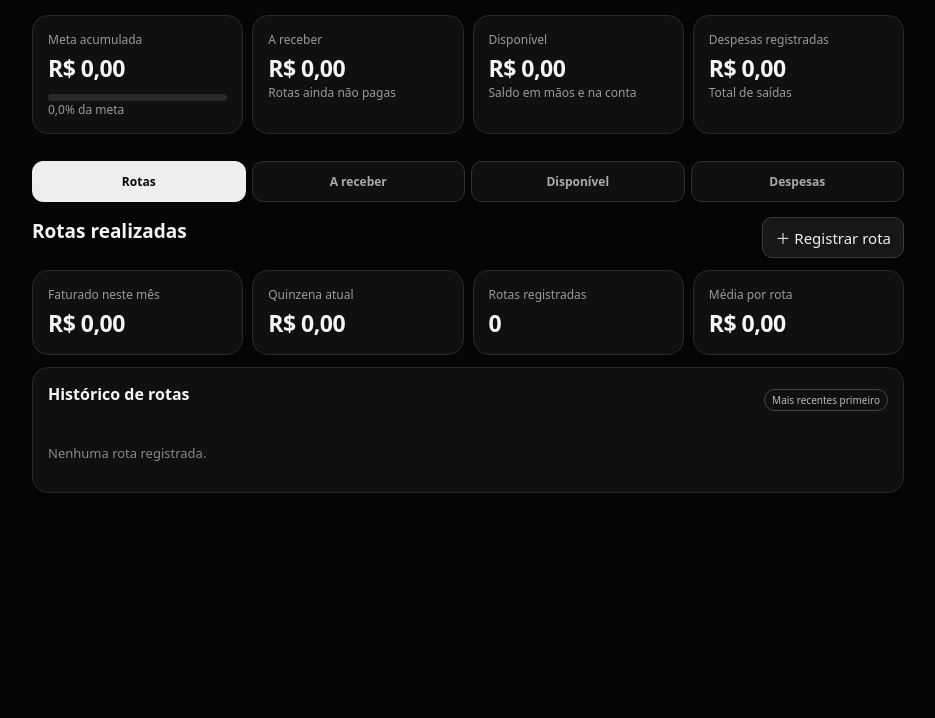
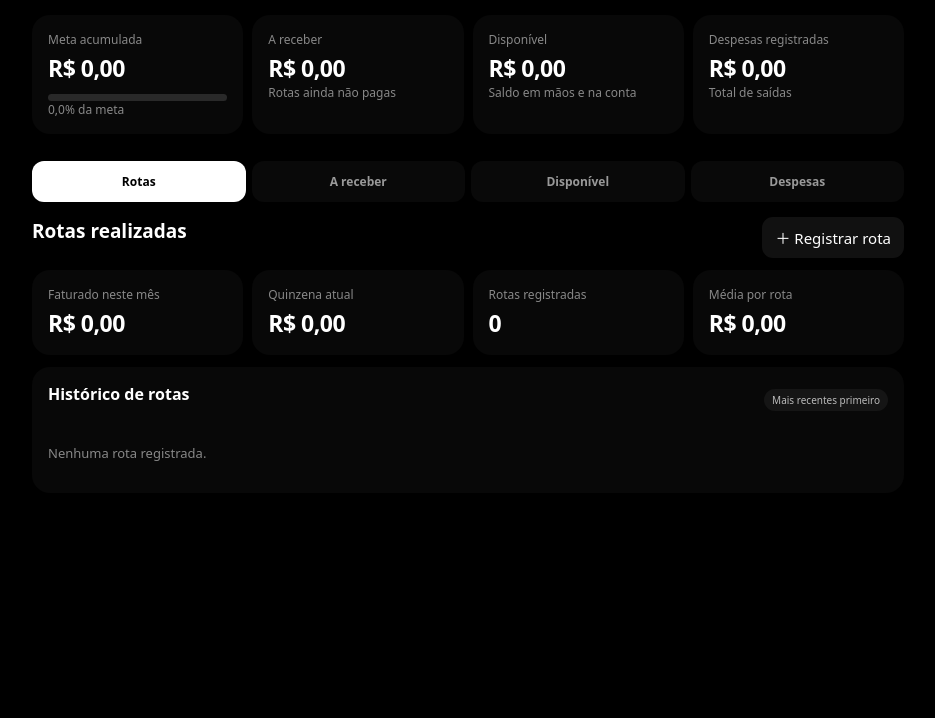
Before and after one commit to danieladrianmcom-lang/Meta-50k, a plain HTML site: page index.html in a window 1280 px wide. Shown: the part 82-800 px from the top of the page, without its empty margins (172-1107 px from the left). Drawn offline with Linux system fonts and the light colour scheme.

Commit message:
Refine Meta 50K pure black and white interface

```diff
--- a/index.html
+++ b/index.html
@@ -2,19 +2,19 @@
 <html lang="pt-BR">
 <head>
 <meta charset="utf-8"><meta name="viewport" content="width=device-width,initial-scale=1,viewport-fit=cover">
-<meta name="theme-color" content="#050505"><title>Meta 50K</title><link rel="manifest" href="manifest.json">
+<meta name="theme-color" content="#000000"><title>Meta 50K</title><link rel="manifest" href="manifest.json">
 <style>
-:root{color-scheme:dark;--bg:#050505;--panel:#101010;--panel2:#171717;--line:#292929;--white:#f5f5f5;--muted:#999;--soft:#cfcfcf;--red:#ff6969;--green:#b8f2c2}
+:root{color-scheme:dark;--bg:#000;--panel:#080808;--panel2:#101010;--line:transparent;--white:#fff;--muted:#888;--soft:#ddd;--red:#ff7777;--green:#fff}
 *{box-sizing:border-box}body{margin:0;background:var(--bg);color:var(--white);font:15px system-ui,-apple-system,Segoe UI,Roboto,sans-serif}button,input,select,textarea{font:inherit}button{cursor:pointer}
-.wrap{max-width:900px;margin:auto;padding:20px 14px 42px}header{display:flex;align-items:center;justify-content:space-between;margin-bottom:18px;gap:12px}h1{font-size:25px;letter-spacing:-.8px;margin:0}h2{font-size:19px;margin:0 0 14px}h3{font-size:16px;margin:0 0 12px}.sub,.muted{color:var(--muted);font-size:12px}.tag{border:1px solid #555;border-radius:999px;padding:6px 10px;font-size:11px;color:#ddd}
-.cards{display:grid;grid-template-columns:repeat(2,minmax(0,1fr));gap:9px}.card{background:var(--panel);border:1px solid var(--line);border-radius:16px;padding:15px;margin-bottom:12px}.label{font-size:12px;color:var(--muted)}.value{font-size:23px;font-weight:800;letter-spacing:-.5px;margin-top:4px}.white{color:#fff}.mutedvalue{color:#bbb}
+.wrap{max-width:900px;margin:auto;padding:20px 14px 42px}header{display:flex;align-items:center;justify-content:space-between;margin-bottom:18px;gap:12px}h1{font-size:25px;letter-spacing:-.8px;margin:0}h2{font-size:19px;margin:0 0 14px}h3{font-size:16px;margin:0 0 12px}.sub,.muted{color:var(--muted);font-size:12px}.tag{border:0;border-radius:999px;padding:6px 10px;font-size:11px;color:#aaa;background:#111}
+.cards{display:grid;grid-template-columns:repeat(2,minmax(0,1fr));gap:9px}.card{background:var(--panel);border:0;border-radius:18px;padding:16px;margin-bottom:12px}.label{font-size:12px;color:var(--muted)}.value{font-size:23px;font-weight:800;letter-spacing:-.5px;margin-top:4px}.white{color:#fff}.mutedvalue{color:#bbb}
 .progress{height:7px;background:#292929;border-radius:9px;overflow:hidden;margin-top:10px}.bar{height:100%;background:#eee;width:0}
-nav{display:grid;grid-template-columns:repeat(4,1fr);gap:6px;margin:15px 0}.tab{background:#101010;border:1px solid #303030;color:#aaa;border-radius:11px;padding:11px 4px;font-size:12px;font-weight:650}.tab.active{background:#eee;color:#080808;border-color:#eee}
-button.primary{background:#f2f2f2;color:#050505;border:0;border-radius:11px;padding:13px 15px;font-weight:800;width:100%}button.secondary{background:#171717;color:#eee;border:1px solid #3a3a3a;border-radius:10px;padding:9px 12px}button.danger{color:#ff8b8b;border-color:#633}
-.field{margin:0 0 11px}.field label{display:block;color:#aaa;font-size:12px;margin-bottom:5px}input,select,textarea{width:100%;padding:11px;background:#080808;color:#fff;border:1px solid #383838;border-radius:10px;outline:none}input:focus,select:focus,textarea:focus{border-color:#ddd}textarea{min-height:65px}
-.row{display:flex;align-items:center;gap:8px;flex-wrap:wrap}.between{justify-content:space-between}.item{padding:12px 0;border-bottom:1px solid var(--line)}.item:last-child{border:0}.amount{font-weight:800}.pill{font-size:10px;color:#bbb;border:1px solid #444;border-radius:30px;padding:3px 7px}.green{color:var(--green)}.red{color:var(--red)}
+nav{display:grid;grid-template-columns:repeat(4,1fr);gap:6px;margin:15px 0}.tab{background:#090909;border:0;color:#999;border-radius:12px;padding:12px 4px;font-size:12px;font-weight:650}.tab.active{background:#fff;color:#000;border-color:transparent}
+button.primary{background:#f2f2f2;color:#050505;border:0;border-radius:11px;padding:13px 15px;font-weight:800;width:100%}button.secondary{background:#111;color:#fff;border:0;border-radius:11px;padding:10px 13px}button.danger{color:#ff8b8b;border-color:#633}
+.field{margin:0 0 11px}.field label{display:block;color:#aaa;font-size:12px;margin-bottom:5px}input,select,textarea{width:100%;padding:12px;background:#0b0b0b;color:#fff;border:0;border-radius:11px;outline:none}input:focus,select:focus,textarea:focus{box-shadow:0 0 0 1px #777}textarea{min-height:65px}
+.row{display:flex;align-items:center;gap:8px;flex-wrap:wrap}.between{justify-content:space-between}.item{padding:12px 0;border-bottom:1px solid var(--line)}.item:last-child{border:0}.amount{font-weight:800}.pill{font-size:10px;color:#bbb;border:0;background:#151515;border-radius:30px;padding:4px 8px}.green{color:var(--green)}.red{color:var(--red)}
 .hidden{display:none!important}.empty{color:#888;font-size:13px;padding:15px 0}.sectionhead{display:flex;align-items:center;justify-content:space-between;margin-bottom:12px;gap:8px}
-.modal{position:fixed;inset:0;background:#000c;display:flex;align-items:flex-end;justify-content:center;padding:10px;z-index:5}.modalbox{width:min(600px,100%);max-height:92vh;overflow:auto;background:#111;border:1px solid #444;border-radius:18px;padding:17px}
+.modal{position:fixed;inset:0;background:#000c;display:flex;align-items:flex-end;justify-content:center;padding:10px;z-index:5}.modalbox{width:min(600px,100%);max-height:92vh;overflow:auto;background:#080808;border:0;border-radius:20px;padding:18px}
 @media(min-width:650px){.cards{grid-template-columns:repeat(4,1fr)}.wrap{padding-top:28px}.modal{align-items:center}}
 </style></head>
 <body><main class="wrap">
```
